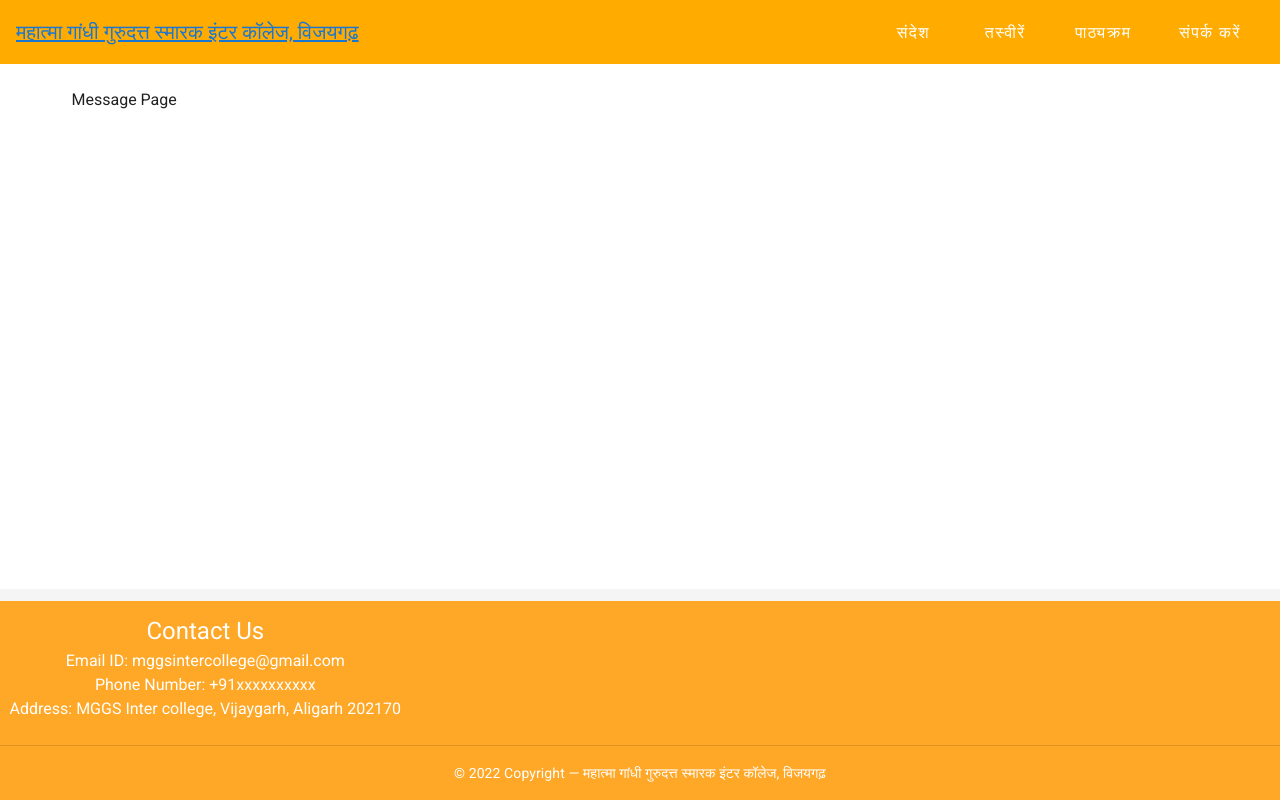
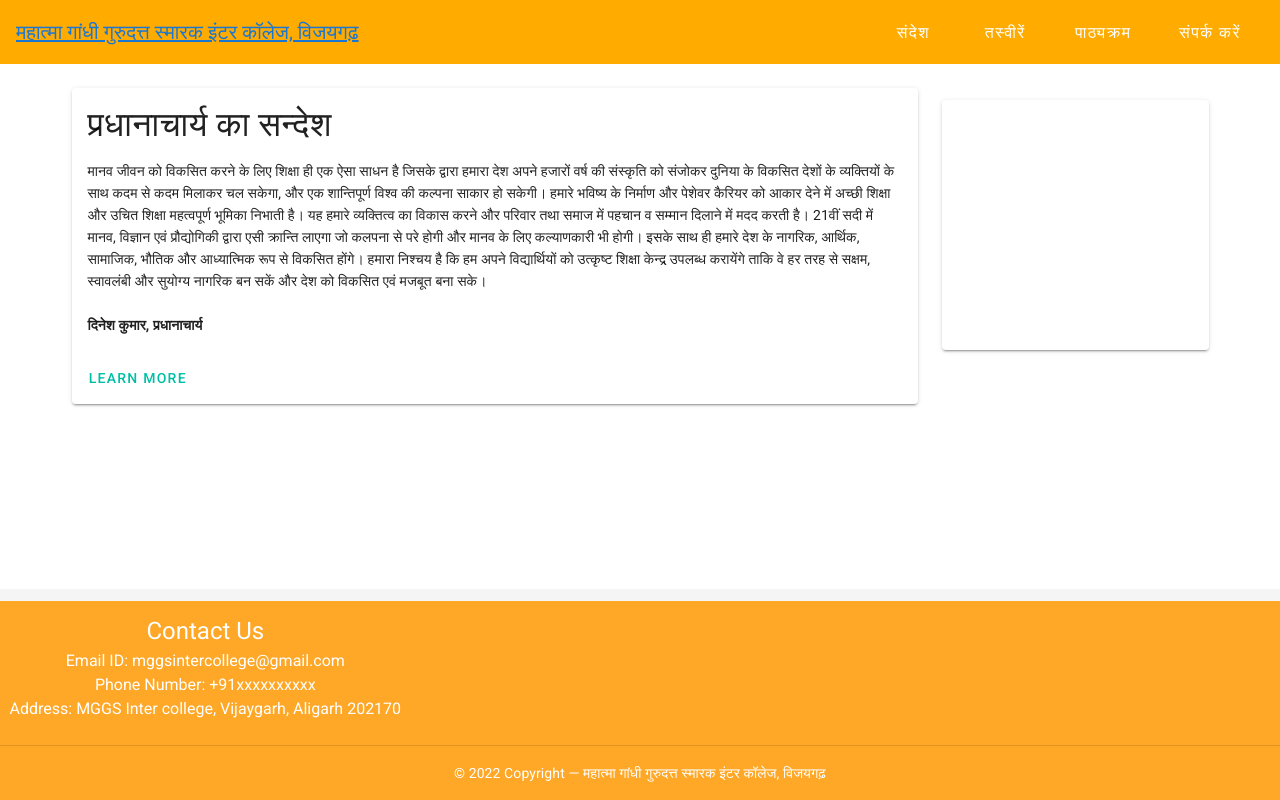
Before and after one commit to Sukhvsin2/school-template, a Nuxt app: page /Message in a window 1280 px wide. Built offline with nearby package versions, Linux system fonts and the light colour scheme.

Commit message:
academics changed

```diff
--- a/pages/Academics.vue
+++ b/pages/Academics.vue
@@ -1,5 +1,11 @@
 <template>
   <v-container>
+        <!-- <v-container> -->
+
+        <h2>शिक्षक गण</h2>
+            <v-img class="ma-auto" alt="academics" src="images/academics.jpg" max-height="500px" max-width="500px" contain>
+            </v-img>
+        <!-- </v-container> -->
         <h2>मान्यता के विषय</h2>
 
         <v-container>
--- a/pages/Message.vue
+++ b/pages/Message.vue
@@ -1,6 +1,45 @@
 <template>
   <v-container>
-      Message Page
+      <v-row>
+                <v-col cols="12" lg="9">
+                     <v-card
+                        class="mx-auto"
+                    >
+                        <v-card-text>
+                        <p class="text-h4 text--primary">
+                            प्रधानाचार्य का सन्देश
+                        </p>
+                        <div class="text--primary">
+                            मानव जीवन को विकसित करने के लिए शिक्षा ही एक ऐसा साधन है जिसके द्वारा हमारा देश अपने हजारों वर्ष की संस्कृति को संजोकर दुनिया के विकसित देशों के व्यक्तियों के साथ कदम से कदम मिलाकर चल सकेगा, और एक शान्तिपूर्ण विश्व की कल्पना साकार हो सकेगी। हमारे भविष्य के निर्माण और पेशेवर कैरियर को आकार देने में अच्छी शिक्षा और उचित शिक्षा महत्वपूर्ण भूमिका निभाती है। यह हमारे व्यक्तित्व का विकास करने और परिवार तथा समाज में पहचान व सम्मान दिलाने में मदद करती है।
+
+                            21वीं सदी में मानव, विज्ञान एवं प्रौद्योगिकी द्वारा एसी क्रान्ति लाएगा जो कलपना से परे होगी और मानव के लिए कल्याणकारी भी होगी। इसके साथ ही हमारे देश के नागरिक, आर्थिक, सामाजिक, भौतिक और आध्यात्मिक रूप से विकसित होंगे। हमारा निश्चय है कि हम अपने विद्यार्थियों को उत्कृष्ट शिक्षा केन्द्र उपलब्ध करायेंगे ताकि वे हर तरह से सक्षम, स्वावलंबी और सुयोग्य नागरिक बन सकें और देश को विकसित एवं मजबूत बना सके।
+
+
+                            <br><br><b>दिनेश कुमार, प्रधानाचार्य</b>
+                        </div>
+                        </v-card-text>
+                        <v-card-actions>
+                        <v-btn
+                            text
+                            color="teal accent-4"
+                            to="/home"
+                        >
+                            Learn More
+                        </v-btn>
+                        </v-card-actions>
+                    </v-card>
+                </v-col>
+                <v-col cols="12" lg="3">
+                    <v-card class="my-3">
+                        <v-img
+                            height="250px"
+                            width ="250px"
+
+                            src="/images/sideShow2.jpg"
+                            ></v-img>
+                    </v-card>
+                </v-col>
+            </v-row>
   </v-container>
 </template>
 
```
Also changed, not shown: static/images/academics.jpg (added).
